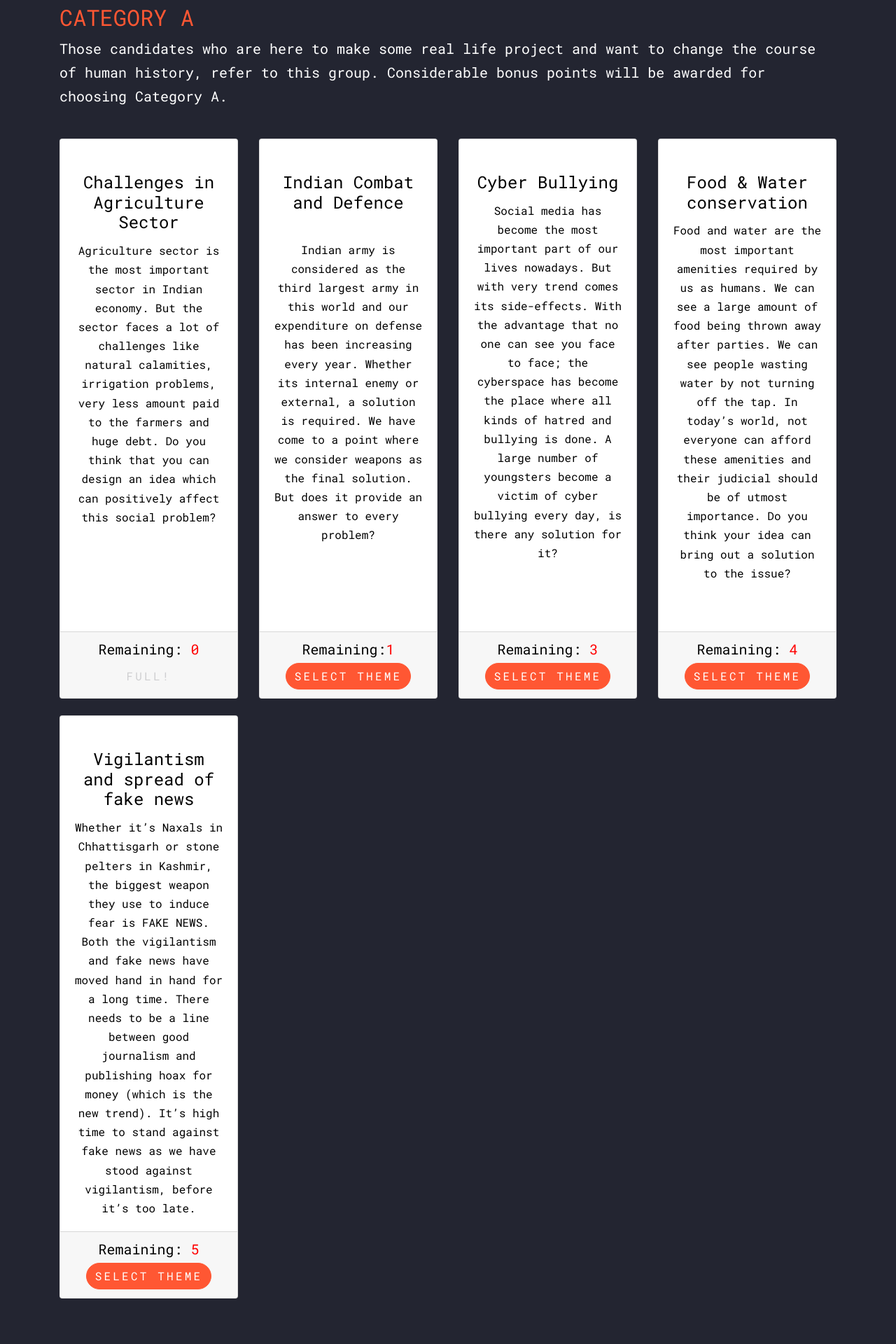
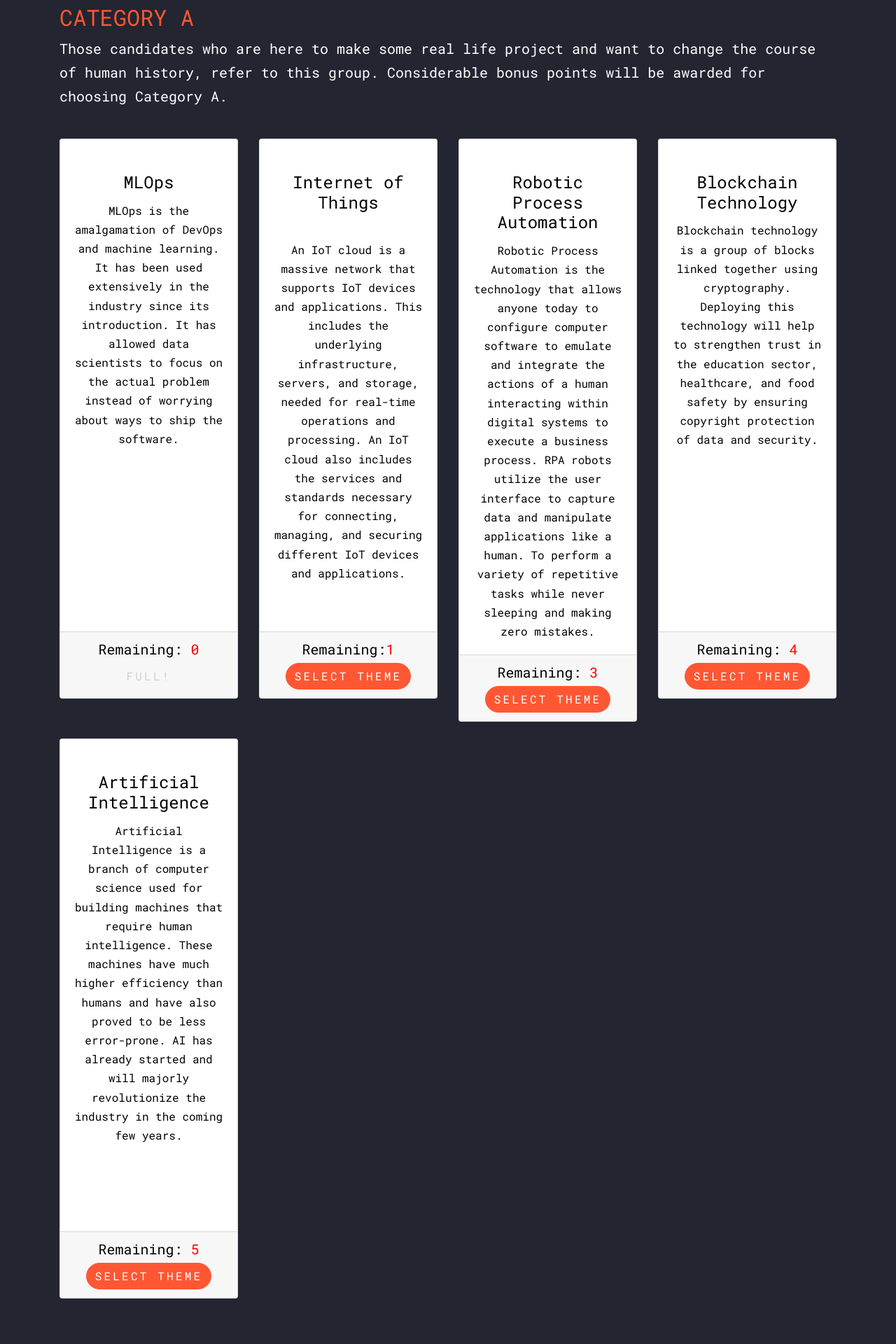
Before and after one commit to Gaurvendra/Hackathon-5.0, a PHP site: page /theme/index.php in a window 1280 px wide. Shown: the part 714-2634 px from the top of the page at 70% size. Run offline with PHP 8.4, Linux system fonts and the light colour scheme; the visitor is signed in with stand-in values (Sample User, id 1); data comes from the database, SQL or seed files in the repository; some web fonts are replaced.

Commit message:
Themes Added

```diff
--- a/theme/index.php
+++ b/theme/index.php
@@ -124,10 +124,10 @@ $counter = mysql_query("SELECT counter FROM counter");
                                     <!--<img class="card-img-top" src="http://placehold.it/500x325" alt="">-->
                                     <div class="card-body">
                                         <br>
-                                        <h4 class="card-title" style="color:black;">Challenges in Agriculture Sector</h4>
+                                        <h4 class="card-title" style="color:black;">MLOps</h4>
 
 
-                                        <p class="card-text" style="color:black;">Agriculture sector is the most important sector in Indian economy. But the sector faces a lot of challenges like natural calamities, irrigation problems, very less amount paid to the farmers and huge debt. Do you think that you can design an idea which can positively affect this social problem?</p>
+                                        <p class="card-text" style="color:black;">MLOps is the amalgamation of DevOps and machine learning. It has been used extensively in the industry since its introduction. It has allowed data scientists to focus on the actual problem instead of worrying about ways to ship the software.</p>
                                     </div>
                                     <div class="card-footer">
                                         <h5 style="color:black;"> Remaining:<span style="color:red">
@@ -153,10 +153,10 @@ $counter = mysql_query("SELECT counter FROM counter");
 
                                     <div class="card-body">
                                         <br>
-                                        <h4 class="card-title" style="color:black;">Indian Combat and Defence</h4>
+                                        <h4 class="card-title" style="color:black;">Internet of Things</h4>
                                         <br>
 
-                                        <p class="card-text" style="color:black;">Indian army is considered as the third largest army in this world and our expenditure on defense has been increasing every year. Whether its internal enemy or external, a solution is required. We have come to a point where we consider weapons as the final solution. But does it provide an answer to every problem?</p>
+                                        <p class="card-text" style="color:black;">An IoT cloud is a massive network that supports IoT devices and applications. This includes the underlying infrastructure, servers, and storage, needed for real-time operations and processing. An IoT cloud also includes the services and standards necessary for connecting, managing, and securing different IoT devices and applications.</p>
                                     </div>
                                     <div class="card-footer">
                                         <h5 style="color:black;"> Remaining:<span style="color:red"><?php echo mysql_result($counter, 1);?></span>
@@ -178,8 +178,8 @@ $counter = mysql_query("SELECT counter FROM counter");
                             <div class="col-lg-3 col-md-6 mb-4">
                                 <div class="card">
                                     <div class="card-body"><br>
-                                        <h4 class="card-title" style="color:black;">Cyber Bullying</h4>
-                                        <p class="card-text" style="color:black;">Social media has become the most important part of our lives nowadays. But with very trend comes its side-effects. With the advantage that no one can see you face to face; the cyberspace has become the place where all kinds of hatred and bullying is done. A large number of youngsters become a victim of cyber bullying every day, is there any solution for it?</p>
+                                        <h4 class="card-title" style="color:black;">Robotic Process Automation</h4>
+                                        <p class="card-text" style="color:black;">Robotic Process Automation is the technology that allows anyone today to configure computer software to emulate and integrate the actions of a human interacting within digital systems to execute a business process. RPA robots utilize the user interface to capture data and manipulate applications like a human. To perform a variety of repetitive tasks while never sleeping and making zero mistakes.</p>
                                     </div>
                                     <div class="card-footer">
                                         <h5 style="color:black;"> Remaining: <span style="color:red"><?php echo mysql_result($counter, 2);?></span>
@@ -204,8 +204,8 @@ $counter = mysql_query("SELECT counter FROM counter");
 
                                     <div class="card-body">
                                         <br>
-                                        <h4 class="card-title" style="color:black;">Food & Water conservation</h4>
-                                        <p class="card-text" style="color:black;">Food and water are the most important amenities required by us as humans. We can see a large amount of food being thrown away after parties. We can see people wasting water by not turning off the tap. In today’s world, not everyone can afford these amenities and their judicial should be of utmost importance. Do you think your idea can bring out a solution to the issue?</p>
+                                        <h4 class="card-title" style="color:black;">Blockchain Technology</h4>
+                                        <p class="card-text" style="color:black;">Blockchain technology is a group of blocks linked together using cryptography. Deploying this technology will help to strengthen trust in the education sector, healthcare, and food safety by ensuring copyright protection of data and security.</p>
                                     </div>
                                     <div class="card-footer">
                                         <h5 style="color:black;">Remaining: <span style="color:red"><?php echo mysql_result($counter, 3);?></span>
@@ -229,8 +229,8 @@ $counter = mysql_query("SELECT counter FROM counter");
                             <div class="col-lg-3 col-md-6 mb-4 ">
                                 <div class="card">
                                     <div class="card-body"><br>
-                                        <h4 class="card-title" style="color:black;">Vigilantism and spread of fake news</h4>
-                                        <p class="card-text" style="color:black;">Whether it’s Naxals in Chhattisgarh or stone pelters in Kashmir, the biggest weapon they use to induce fear is FAKE NEWS. Both the vigilantism and fake news have moved hand in hand for a long time. There needs to be a line between good journalism and publishing hoax for money (which is the new trend). It’s high time to stand against fake news as we have stood against vigilantism, before it’s too late.</p>
+                                        <h4 class="card-title" style="color:black;">Artificial Intelligence</h4>
+                                        <p class="card-text" style="color:black;">Artificial Intelligence is a branch of computer science used for building machines that require human intelligence. These machines have much higher efficiency than humans and have also proved to be less error-prone. AI has already started and will majorly revolutionize the industry in the coming few years.</p>
                                     </div>
                                     <div class="card-footer">
                                         <h5 style="color:black;"> Remaining: <span style="color:red"><?php echo mysql_result($counter, 4);?></span>
@@ -289,8 +289,8 @@ $counter = mysql_query("SELECT counter FROM counter");
                             <div class="col-lg-3 col-md-12 mb-4">
                                 <div class="card">
                                     <div class="card-body"><br>
-                                        <h4 class="card-title" style="color:black;">Artificial Intelligence</h4>
-                                        <p class="card-text" style="color:black;"> They had some pretty interesting thoughts about the world and humanity. In the field of computer science, artificial intelligence (AI), sometimes called machine intelligence, is intelligence demonstrated by machines, in contrast to the natural intelligence displayed by humans and other animals. AI is the hot trend in the technical field but should we be threatened?</p>
+                                        <h4 class="card-title" style="color:black;">Work from Home</h4>
+                                        <p class="card-text" style="color:black;"> WFH means an employee is working from their place of residence, rather than working from the office. Many companies have a WFH policy that allows their employees to work from home either full-time or when it's most convenient for them. Employees who WFH often have a better work-life balance and often are more because they don't spend time commuting into the office and can get their work done quicker in a focused environment.</p>
                                     </div>
                                     <div class="card-footer">
                                         <h5 style="color:black;"> Remaining:<span style="color:red"> <?php echo mysql_result($counter, 5);?></span>
@@ -314,8 +314,8 @@ $counter = mysql_query("SELECT counter FROM counter");
                             <div class="col-lg-3 col-md-6 mb-4">
                                 <div class="card">
                                     <div class="card-body"><br>
-                                        <h4 class="card-title" style="color:black;">Blockchain</h4>
-                                        <p class="card-text" style="color:black;">Bitcoin almost touched the value of $20,000 in December 2017. Bitcoin and every other cryptocurrency works on blockchain technology. A blockchain, originally block chain, is a growing list of records, called blocks, which are linked using cryptography. Each block contains a cryptographic hash of the previous block, a timestamp, and transaction data (generally represented as a merkle tree root hash).</p>
+                                        <h4 class="card-title" style="color:black;">Virtual Healthcare</h4>
+                                        <p class="card-text" style="color:black;">Virtual healthcare is on the rise, where patients can interact with doctors using video conferencing, audio, and instant messaging. Not only reducing the cost, but it has also led to the emergence of telemedicine apps healthcare facilities using phones and tablets.</p>
                                     </div>
                                     <div class="card-footer">
                                         <h5 style="color:black;"> Remaining:<span style="color:red"><?php echo mysql_result($counter, 6);?></span>
@@ -338,8 +338,8 @@ $counter = mysql_query("SELECT counter FROM counter");
                             <div class="col-lg-3 col-md-6 mb-4">
                                 <div class="card">
                                     <div class="card-body"><br>
-                                        <h4 class="card-title" style="color:black;">Industrial IOT</h4>
-                                        <p class="card-text" style="color:black;">It is said that the future of IoT has the potential to be limitless. The Industrial Internet of Things originally described the IoT(Internet of Things) as it is used across several industries such as manufacturing, logistics, oil and gas, transportation, energy/utilities, mining and metals, aviation and other industrial sectors and in use cases which are typical to these industries.</p>
+                                        <h4 class="card-title" style="color:black;">Women Empowerment</h4>
+                                        <p class="card-text" style="color:black;">Women Empowerment discussions are on the rise in development and economics. Empowering women by respecting their choices, promoting their sense of self-worth, and boosting their presence in every domain that we come across is the basic key for the overall sustainable development of all countries.</p>
                                     </div>
                                     <div class="card-footer">
                                         <h5 style="color:black;"> Remaining:<span style="color:red"> <?php echo mysql_result($counter, 7);?></span>
@@ -413,7 +413,7 @@ $counter = mysql_query("SELECT counter FROM counter");
                                 <div class="card">
                                     <div class="card-body"><br>
                                         <h4 class="card-title" style="color:black;">Choose Your Own</h4>
-                                        <p class="card-text" style="color:black;">If you did not find any of the given options exciting, then don’t worry. You have the chance of working on a project of your choice. So, let’s code!!!!!</p>
+                                        <p class="card-text" style="color:black;">Do you still wish to make something that you are passionate about? Something that's out of the box and fascinates you but is not mentioned amongst the rest of the themes? Go forward! You still have a chance to opt for 'Choose your own theme'!</p>
                                     </div>
                                     <div class="card-footer">
                                         <h5 style="color:black;"> Remaining:<span style="color:red"><?php echo mysql_result($counter, 10);?></span>
```
Also changed, not shown: theme/select.php (+12 -10 lines).
